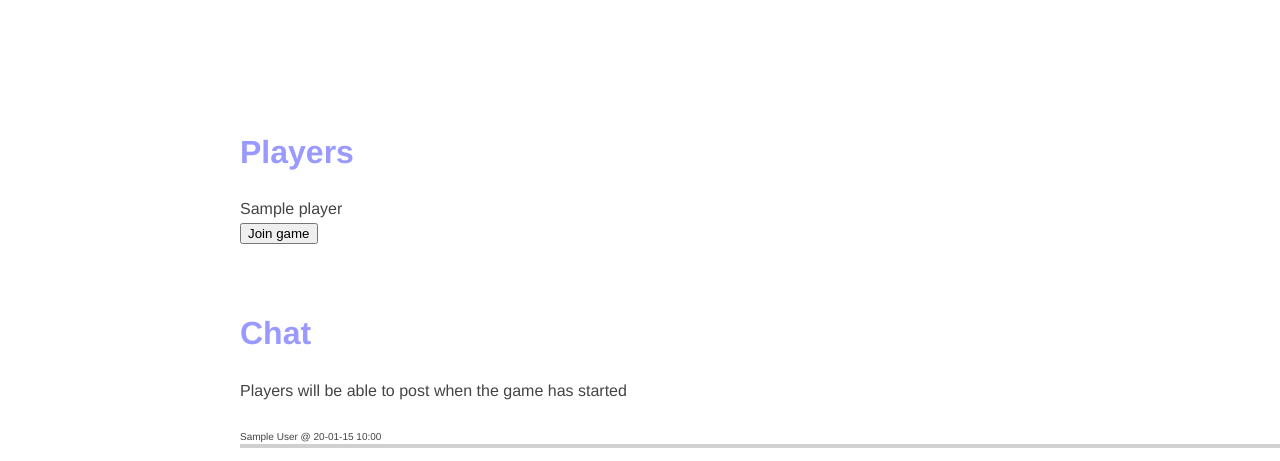
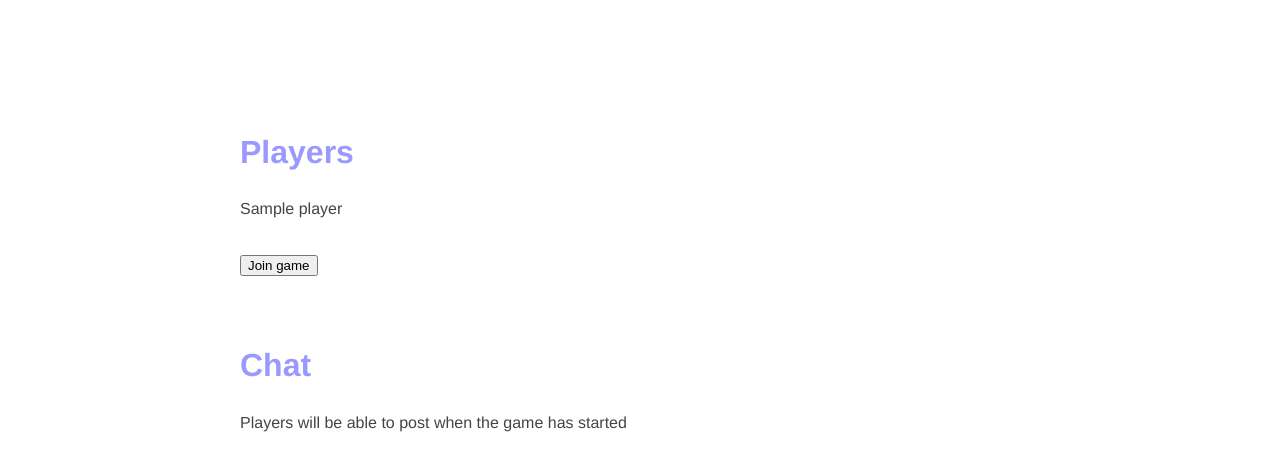
Before and after one commit to Patstrom/resistance, a Flask app: template templates/game_not_started.html in a window 1280 px wide; the page is wider, and only the part inside the window is pictured. Shown: the top 461 px of that part. Run offline with Flask 2, Linux system fonts and the light colour scheme; the template is opened without the code that fills it: most values are stand-ins (such as "Sample title", 1, 10 or a date in 2020); parts of the project's set-up code (start-up, migrations or seed data) failed here and were passed over.

Commit message:
Add bottom margin to player-list

```diff
--- a/static/game.css
+++ b/static/game.css
@@ -1,3 +1,7 @@
+#player-list {
+    margin-bottom: 2em;
+}
+
 /* We want a horizontal player-list in game.html */
 #player-list ul > li {
     display: inline-block;
```
